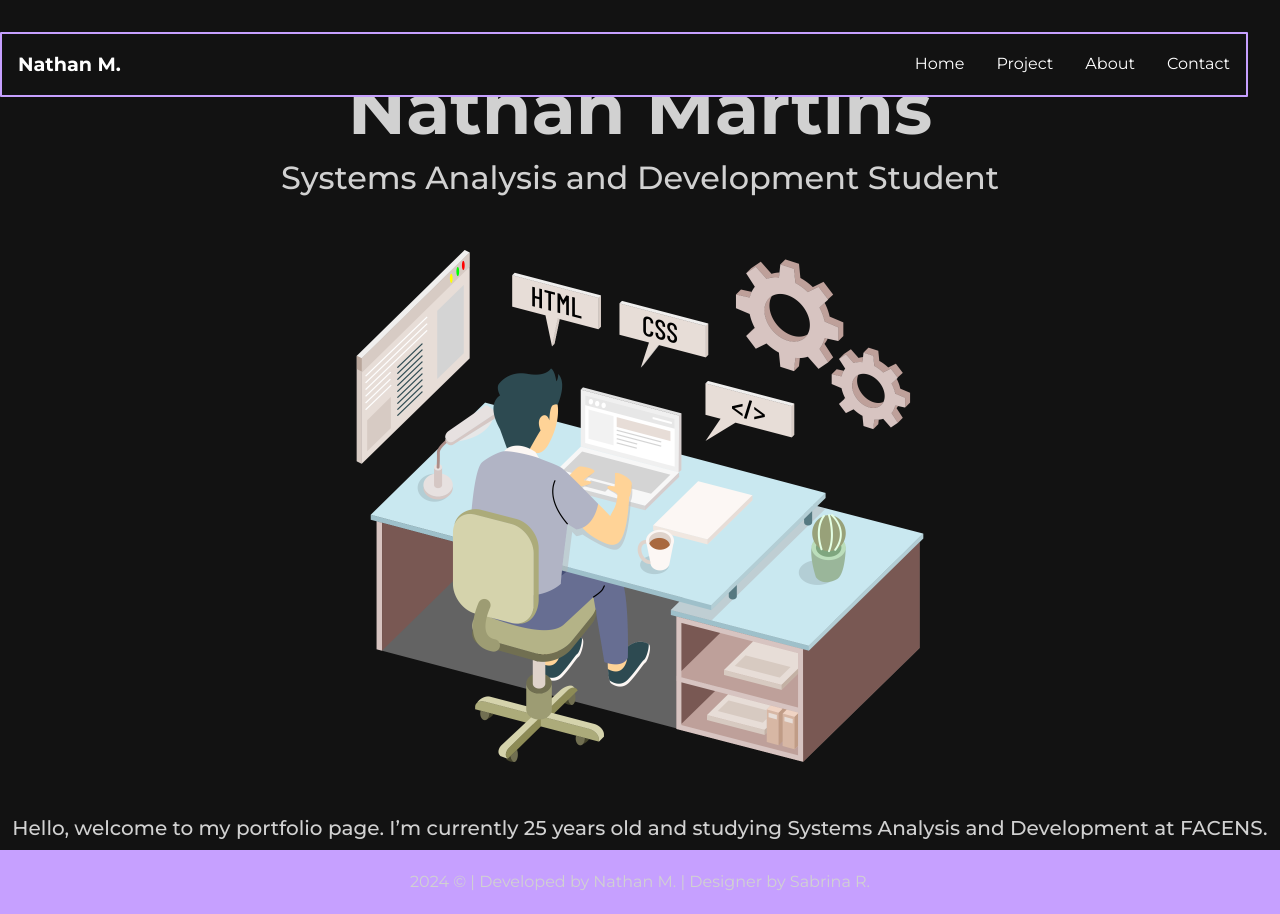
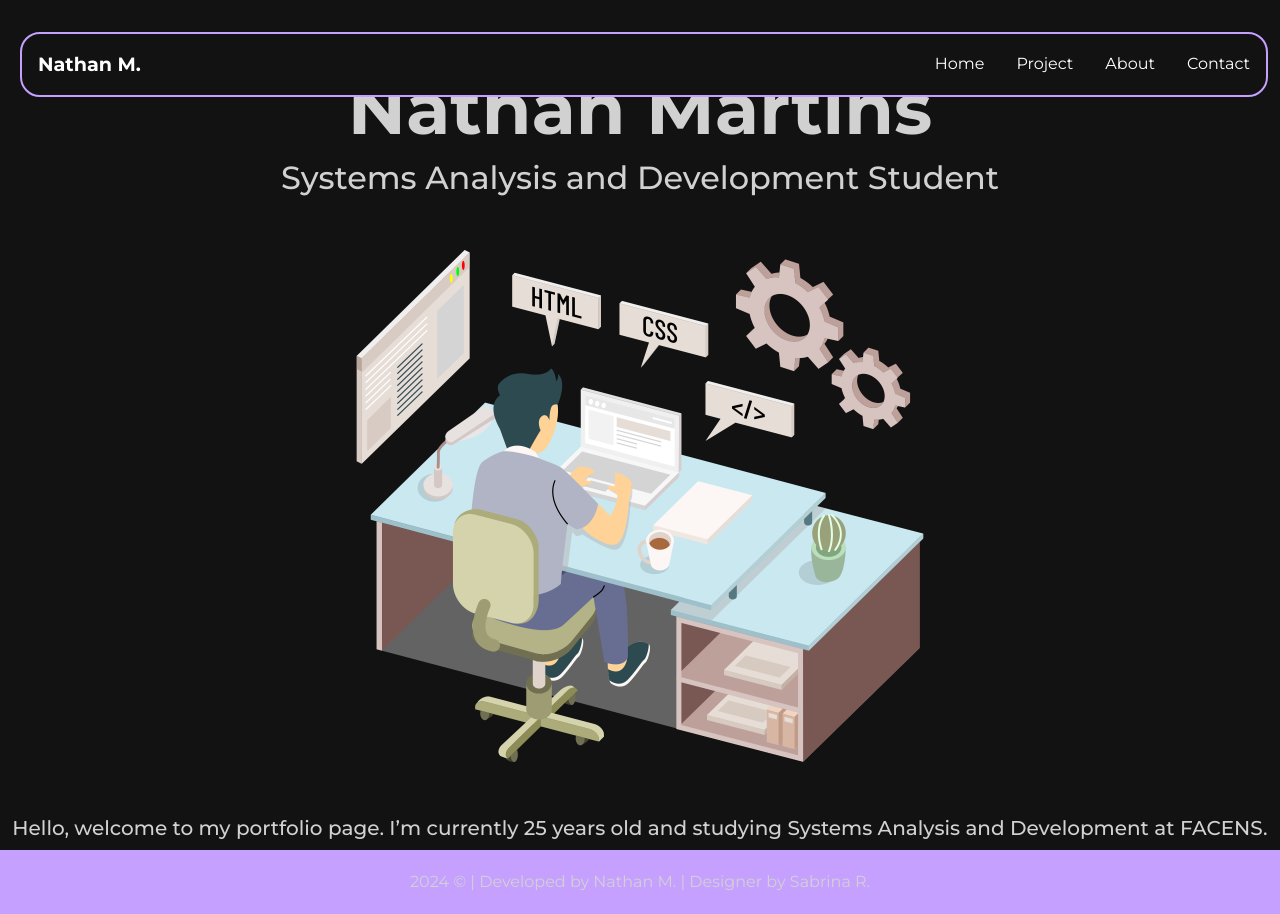
Before and after one commit to nathanmartinss/portfolio, a plain HTML site: page index.html in a window 1280 px wide. Drawn offline with nearby package versions, Linux system fonts and the light colour scheme.

Commit message:
customizing navbar

```diff
--- a/style.css
+++ b/style.css
@@ -44,6 +44,7 @@ footer {
   margin-bottom: 24px;
   color: #c6a0ff;
   text-align: left;
+  font-weight: 500px;
 }
 
 .project-card {
@@ -91,12 +92,12 @@ footer {
   align-items: center;
   padding: 1rem;
   top: 2rem;
-  left: 10;
-  right: 10;
+  left: 20px;
+  right: 20px;
   width: calc(100% - 2rem);
   border: 2px solid #c6a0ff;
   z-index: 10;
-  border-radius: 1px;
+  border-radius: 20px;
 }
 
 .logo {
```
Also changed, not shown: project.html (+1 -1 lines).
